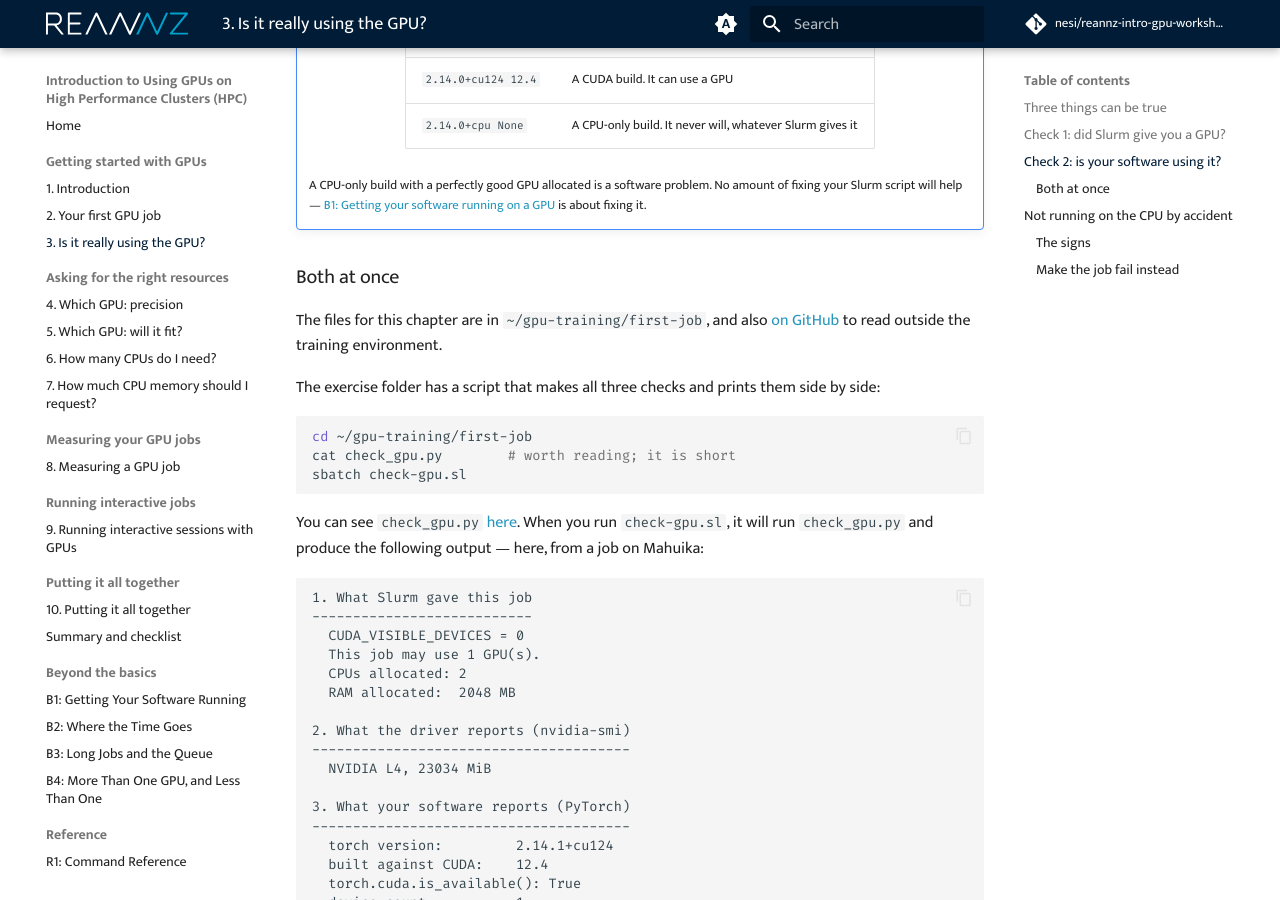
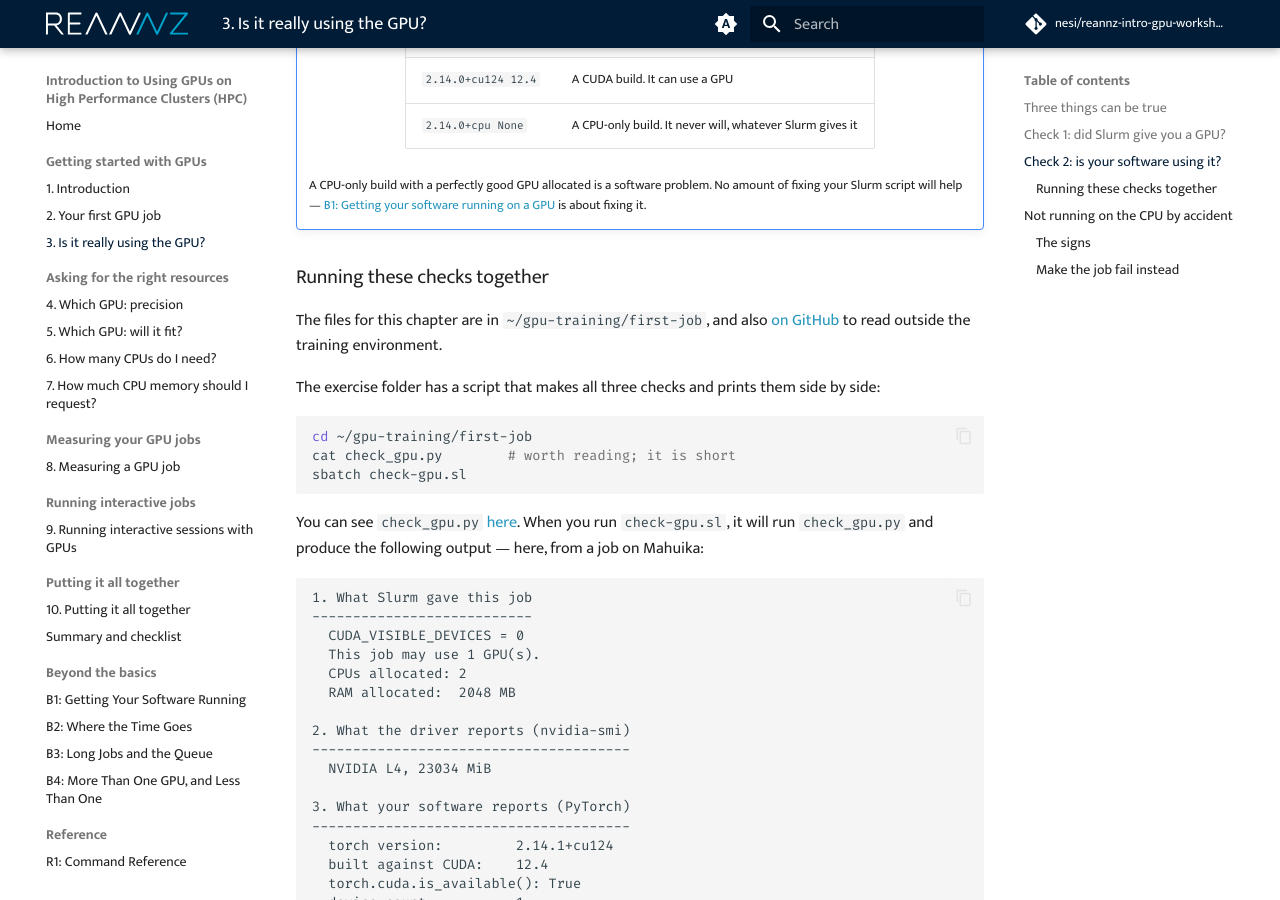
Before and after one commit to nesi/reannz-intro-gpu-workshop, an MkDocs documentation site: the page built from docs/using-the-gpu.md, in a window 1280 px wide and 900 px high, scrolled down 2011 px. Built offline with MkDocs 1.6.1 and Material for MkDocs 9.7.7, drawn with Linux system fonts in a browser that asks for light colours; comment, search, counter and statistics services are not loaded.

Commit message:
Retitle chapter 3's combined check
"Running these checks together" says what the section does; "Both at once"
did not.

Co-Authored-By: Claude Opus 5.5 <noreply@anthropic.com>

```diff
--- a/docs/using-the-gpu.md
+++ b/docs/using-the-gpu.md
@@ -78,7 +78,7 @@ This is the one that matters, and the one people skip.
     [B1: Getting your software running on a GPU](software.md) is about
     fixing it.
 
-### Both at once
+### Running these checks together
 
 The files for this chapter are in `~/gpu-training/first-job`, and also
 [on GitHub](https://github.com/nesi/reannz-intro-gpu-workshop/tree/main/examples/first-job){: target="_blank" rel="noopener" } to read outside the training environment.
```
